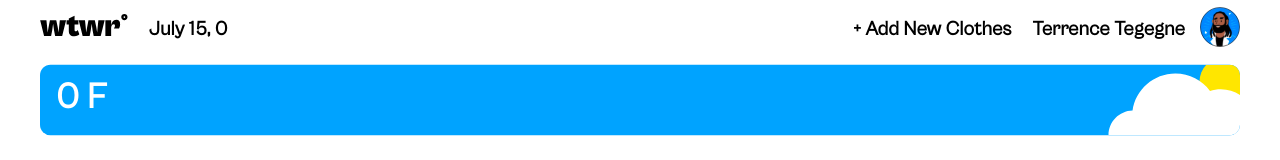
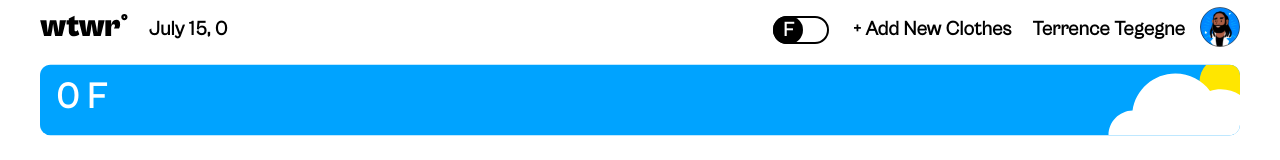
Before and after one commit to mstarnes13/se_project_react, a React (Create React App) app: page / in a window 1280 px wide. Shown: the top 160 px of the page. Built offline with nearby package versions, Linux system fonts and the light colour scheme; no server answers.

Commit message:
Sprint 11 - add toggle switch

```diff
--- a/src/components/App/App.js
+++ b/src/components/App/App.js
@@ -11,12 +11,14 @@ import {
   getForecastWeather,
   getTemperature,
 } from "../../utils/weatherApi";
+import { CurrentTemperatureUnitContext } from "../../contexts/CurrentTemperatureUnitContext";
 
 function App() {
   const [activeModal, setActiveModal] = useState("");
   const [selectedCard, setSelectedCard] = useState({});
   const [temp, setTemp] = useState(0);
   const [city, setCity] = useState(0);
+  const [currentTemperatureUnit, setCurrentTemperatureUnit] = useState("F");
 
   const handleCreateModal = () => {
     setActiveModal("create");
@@ -28,6 +30,11 @@ function App() {
   const handleSelectedCard = (card) => {
     setActiveModal("preview");
     setSelectedCard(card);
+  };
+
+  const handleToggleSwitchChange = () => {
+    if (currentTemperatureUnit === "C") setCurrentTemperatureUnit("F");
+    if (currentTemperatureUnit === "F") setCurrentTemperatureUnit("C");
   };
 
   useEffect(() => {
@@ -45,6 +52,9 @@ function App() {
 
   return (
     <div>
+      <CurrentTemperatureUnitContext.Provider
+        value={{ currentTemperatureUnit, handleToggleSwitchChange }}
+      >
         <Header onCreateModal={handleCreateModal} cityName={city} />
         <Main weatherTemp={temp} onSelectCard={handleSelectedCard} />
         <Footer />
@@ -118,6 +128,7 @@ function App() {
         {activeModal === "preview" && (
           <ItemModal selectedCard={selectedCard} onClose={handleCloseModal} />
         )}
+      </CurrentTemperatureUnitContext.Provider>
     </div>
   );
 }
--- a/src/components/Header/Header.js
+++ b/src/components/Header/Header.js
@@ -1,6 +1,7 @@
 import "./Header.css";
 import logo from "../../images/Logo.svg";
 import avatar from "../../images/Avatar.svg";
+import ToggleSwitch from "../ToggleSwitch/ToggleSwitch";
 
 const currentDate = new Date().toLocaleString("default", {
   month: "long",
@@ -8,8 +9,6 @@ const currentDate = new Date().toLocaleString("default", {
 });
 
 const Header = ({ onCreateModal, cityName }) => {
-
-
   return (
     <header className="header">
       <div className="header__logo">
@@ -21,6 +20,7 @@ const Header = ({ onCreateModal, cityName }) => {
         </div>
       </div>
       <div className="header__avatar-logo">
+        <ToggleSwitch />
         <div>
           <button className="nav__button" type="text" onClick={onCreateModal}>
             + Add New Clothes
--- /dev/null
+++ b/src/components/ToggleSwitch/ToggleSwitch.css
@@ -0,0 +1,51 @@
+.switch {
+  display: flex;
+  position: relative;
+}
+
+.switch__box {
+  border-radius: 25px;
+  border: 2px solid black;
+  width: 56px;
+  height: 28px;
+  appearance: none;
+}
+
+.switch__slider {
+  border-radius: 20px;
+  width: 30px;
+  height: 28px;
+  background-color: black;
+  color: white;
+  text-align: center;
+  cursor: pointer;
+  position: absolute;
+}
+
+.switch__slider-F {
+  top: 3px;
+  left: 29px;
+}
+
+.switch__slider-C {
+  top: 3px;
+  left: 4px;
+}
+
+.switch__temp-C {
+  position: absolute;
+  left: 40px;
+  top: -14px;
+  color: white;
+}
+
+.switch__temp-F {
+  position: absolute;
+  top: -14px;
+  left: 14px;
+  color: white;
+}
+
+.switch__active {
+  color: white;
+}
--- /dev/null
+++ b/src/components/ToggleSwitch/ToggleSwitch.js
@@ -0,0 +1,51 @@
+import React, { useContext, useState } from "react";
+import "./ToggleSwitch.css";
+import { CurrentTemperatureUnitContext } from "../../contexts/CurrentTemperatureUnitContext";
+
+const ToggleSwitch = () => {
+  //  const { currentTemperatureUnit, handleToggleSwitchChange } = useContext(
+  //     currentTemperatureUnitContext
+  //   );
+
+  // const handleChange = (e) => {
+  //     if ( currentTemperatureUnit === "C") handleToggleSwitchChange ("F")
+  //     if ( currentTemperatureUnit === "F") handleToggleSwitchChange ("C")
+  // }
+
+  const { currentTemperatureUnit, handleToggleSwitchChange } = useContext(
+    CurrentTemperatureUnitContext
+  );
+
+  return (
+    <label className="switch">
+      <input
+        type="checkbox"
+        className="switch__box"
+        onChange={handleToggleSwitchChange}
+      />
+      <span
+        className={
+          currentTemperatureUnit === "C"
+            ? "switch__slider switch__slider-F"
+            : "switch__slider switch__slider-C"
+        }
+      ></span>
+      <p
+        className={`switch__temp-F ${
+          currentTemperatureUnit === "F" && "switch__active"
+        }`}
+      >
+        F
+      </p>
+      <p
+        className={`switch__temp-C ${
+          currentTemperatureUnit === "C" && "switch__active"
+        }`}
+      >
+        C
+      </p>
+    </label>
+  );
+};
+
+export default ToggleSwitch;
--- /dev/null
+++ b/src/contexts/CurrentTemperatureUnitContext.js
@@ -0,0 +1,8 @@
+import React from "react";
+
+const CurrentTemperatureUnitContext = React.createContext({
+  currentTemperatureUnit: "",
+  handleToggleSwitchChange: () => {},
+});
+
+export { CurrentTemperatureUnitContext };
```
Lines whose indentation alone changed are shown as unchanged.
